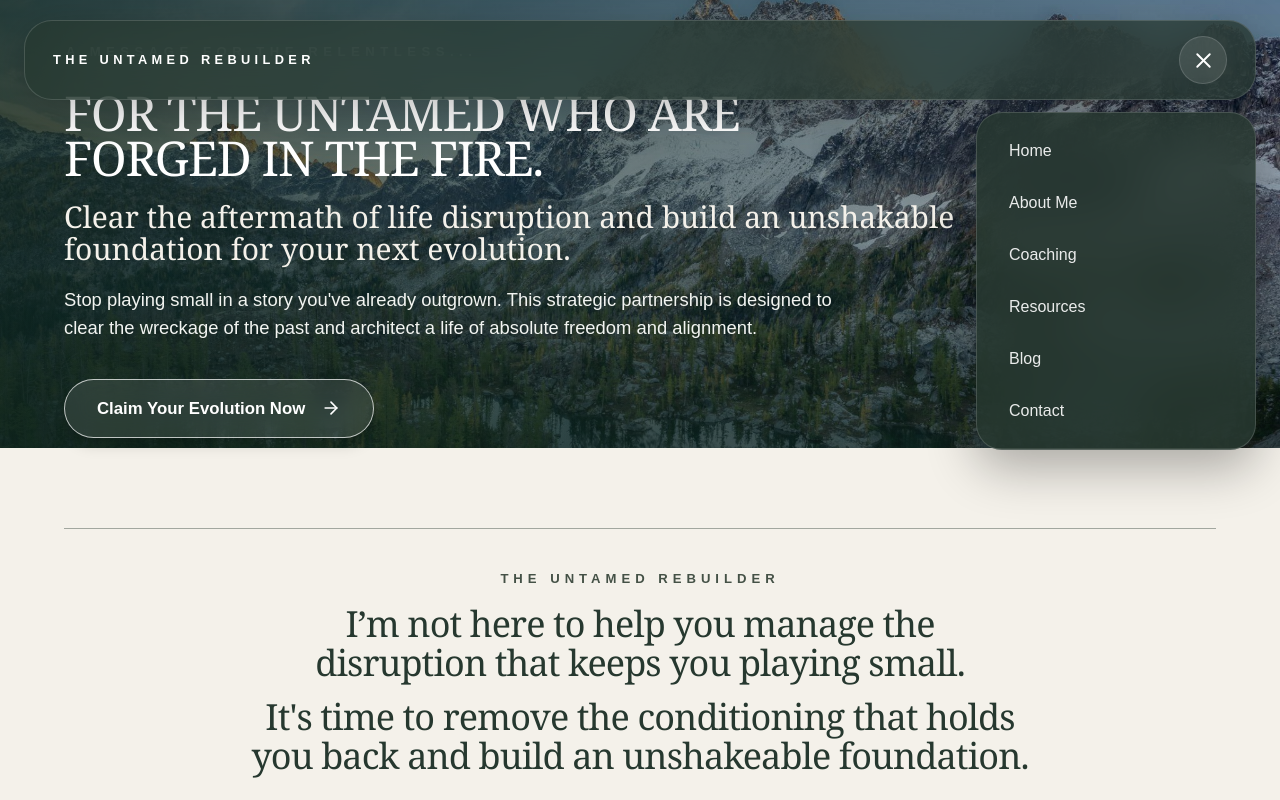
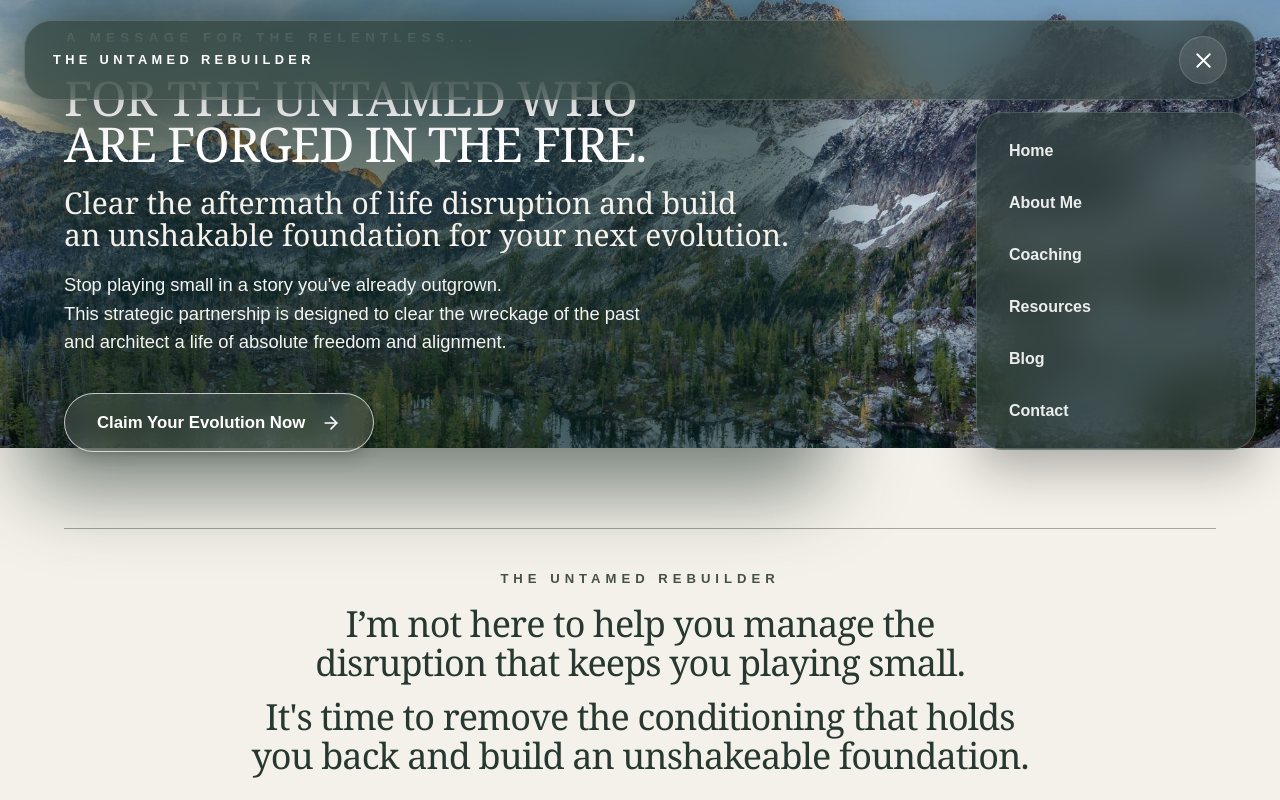
Before and after one commit to mybecomingpath/my-becoming-path, a Next.js app: page / in a window 1280 px wide. Both pictures are taken after a click on the button "Open navigation menu". Shown: the top 800 px of the page. Built offline with nearby package versions, Linux system fonts and the light colour scheme.

Commit message:
hero section changes

```diff
--- a/app/navbar.tsx
+++ b/app/navbar.tsx
@@ -65,7 +65,7 @@ export default function Navbar() {
         aria-label="Main navigation"
         className="relative mx-auto max-w-[1400px]"
       >
-        <div className="flex h-[72px] items-center justify-between rounded-[28px] border border-white/15 bg-[#26382f]/70 px-5 shadow-[0_12px_40px_rgba(0,0,0,0.25)] backdrop-blur-xl md:h-[80px] md:px-7">
+        <div className="flex h-[72px] items-center justify-between rounded-[28px] border border-white/15 bg-[#26382f]/55 backdrop-blur-xl px-5 shadow-[0_12px_40px_rgba(0,0,0,0.25)] md:h-[80px] md:px-7">
           <Link
             href="/"
             onClick={closeMenu}
@@ -92,7 +92,7 @@ export default function Navbar() {
 
         <div
           id="main-menu"
-          className={`absolute right-0 top-[82px] w-[min(280px,calc(100vw-24px))] origin-top-right rounded-[26px] border border-white/15 bg-[#26382f]/80 p-3 shadow-[0_18px_50px_rgba(0,0,0,0.3)] backdrop-blur-xl transition-all duration-200 md:top-[92px] ${
+          className={`absolute right-0 top-[82px] w-[min(280px,calc(100vw-24px))] origin-top-right rounded-[26px] border border-white/15 bg-[#26382f]/55 p-3 shadow-[0_18px_50px_rgba(0,0,0,0.3)] backdrop-blur-xl transition-all duration-200 md:top-[92px] ${
             menuOpen
               ? "visible translate-y-0 scale-100 opacity-100"
               : "invisible -translate-y-2 scale-95 opacity-0 pointer-events-none"
@@ -104,7 +104,7 @@ export default function Navbar() {
                 key={item.label}
                 href={item.href}
                 onClick={closeMenu}
-                className="rounded-2xl px-5 py-3.5 text-[1rem] text-white/90 transition-colors hover:bg-white/10 hover:text-white focus:outline-none focus-visible:bg-white/10"
+                className="rounded-2xl px-5 py-3.5 text-[1rem] font-semibold text-white/90 transition-colors hover:bg-white/10 hover:text-white focus:outline-none focus-visible:bg-white/10"
               >
                 {item.label}
               </Link>
--- a/app/page.tsx
+++ b/app/page.tsx
@@ -16,29 +16,42 @@ export default function Home() {
   className="relative min-h-[60vh] bg-cover bg-[center_30%] pt-28 md:min-h-[56vh] md:pt-0"
   style={{ backgroundImage: "url('/hero.jpg')" }}
 >
-        <div className="absolute inset-0 bg-black/25" />
-        <div className="absolute inset-0 bg-gradient-to-r from-[#10271f]/75 via-[#10271f]/35 to-transparent" />
-        <div className="absolute inset-0 bg-gradient-to-t from-[#10271f]/45 via-transparent to-transparent" />
+        <div className="absolute inset-0 bg-black/5" />
 
         <div className="relative z-10 flex min-h-[60vh] translate-y-4 items-center px-7 md:min-h-[56vh] md:px-16">
-          <div className="max-w-4xl text-white">
+          <div className="relative max-w-4xl text-white">
+  <div
+    aria-hidden="true"
+    className="absolute -inset-x-8 -inset-y-7 -z-10 rounded-[40px] bg-[#0B211A]/55 blur-2xl md:-inset-x-10 md:-inset-y-9"
+  />
             <p className="mb-7 ml-[2px] text-[0.82rem] font-bold uppercase tracking-[0.42em] text-white">
   A Message For The Relentless...
 </p>
 
 <h1 className="font-serif text-5xl leading-[0.95] tracking-tight md:text-5xl">
-  FOR THE UNTAMED WHO ARE
+  FOR THE UNTAMED WHO
   <br />
-  FORGED IN THE FIRE.
+  ARE FORGED IN THE FIRE.
 </h1>
 
 <h2 className="mt-5 max-w-4xl font-serif text-3xl leading-[1.08] text-[#F4F1EA] md:text-3xl">
-  Clear the aftermath of life disruption and build an unshakable foundation for your next evolution.
+  Clear the aftermath of life disruption and build
+  <br />
+  an unshakable foundation for your next evolution.
 </h2>
 
-<p className="mt-5 max-w-3xl text-[1.15rem] leading-[1.55] text-[#F2F4F1] font-normal">
-  Stop playing small in a story you've already outgrown. This strategic partnership is designed
-  to clear the wreckage of the past and architect a life of absolute freedom and alignment.
+<p className="mt-5 max-w-4xl text-[1.15rem] font-normal leading-[1.55] text-[#F2F4F1]">
+  <span className="md:block">
+    Stop playing small in a story you&apos;ve already outgrown.
+  </span>
+
+  <span className="md:block">
+    This strategic partnership is designed to clear the wreckage of the past
+  </span>
+
+  <span className="md:block">
+     and architect a life of absolute freedom and alignment.
+  </span>
 </p>
 
             <div className="mt-9">
```
